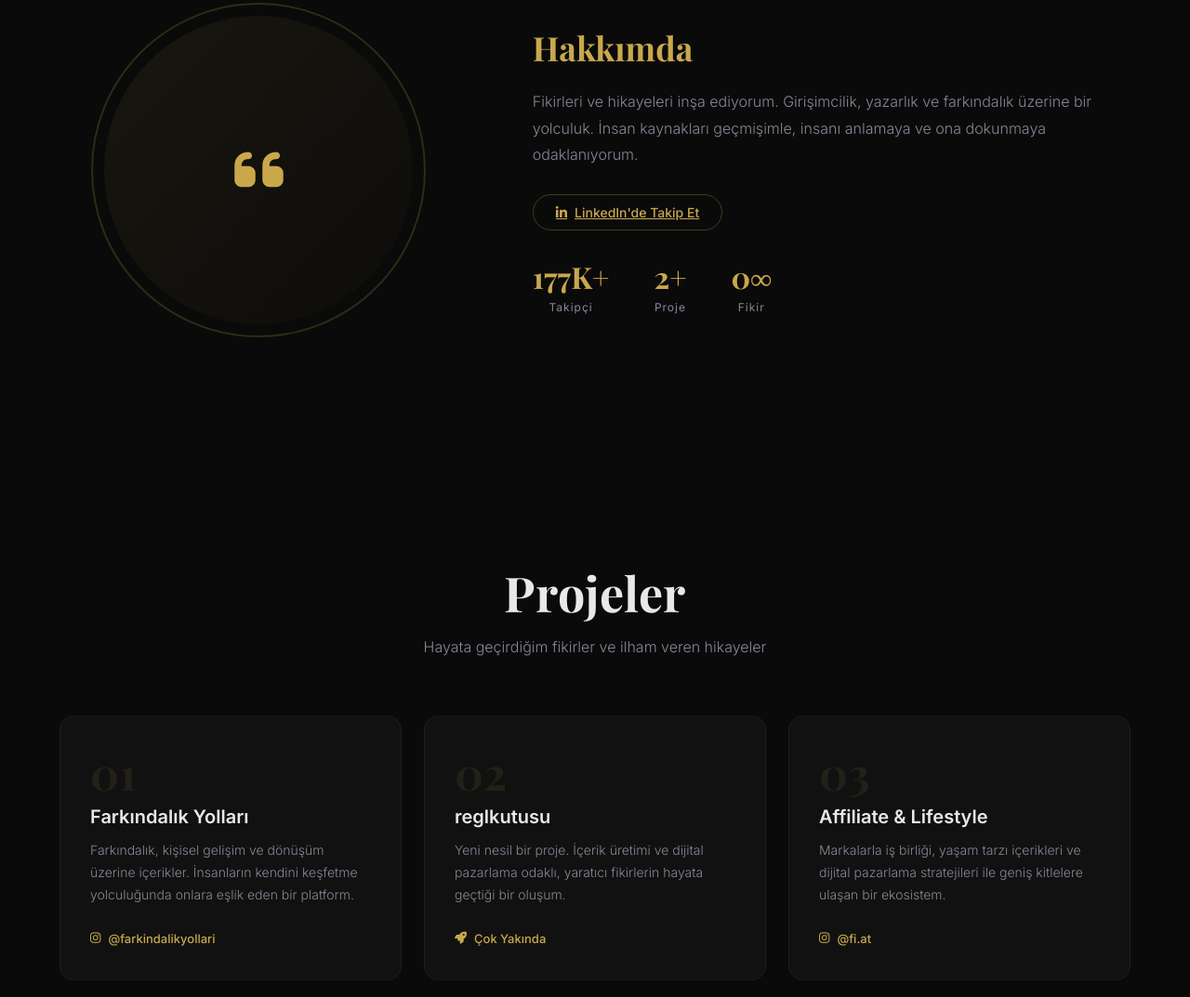
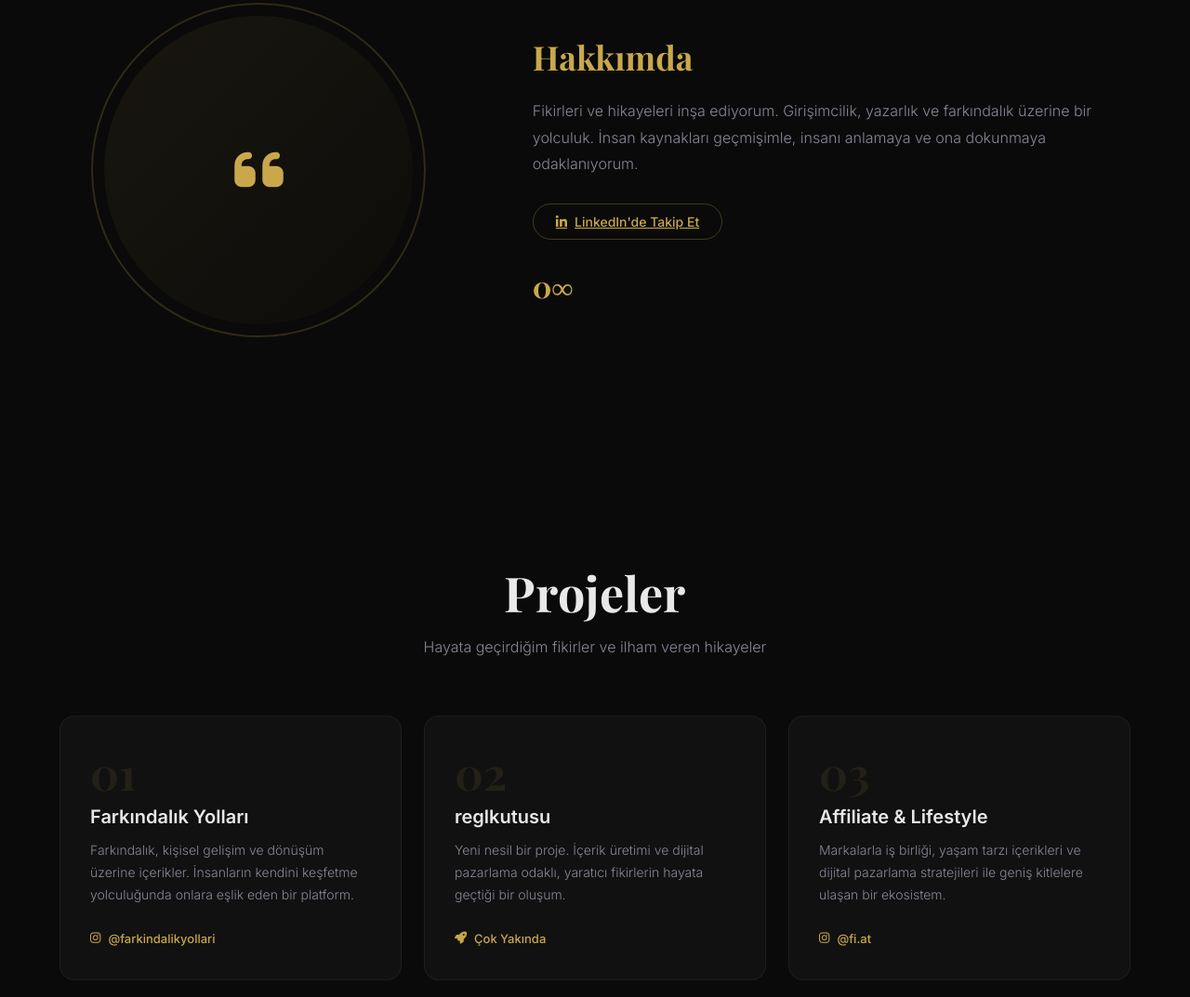
Before and after one commit to erezatmacaa-coder/firat-atmaca, a plain HTML site: page index.html in a window 1280 px wide. Shown: the part 917-1990 px from the top of the page at 93% size. Drawn offline with nearby package versions, Linux system fonts and the light colour scheme; a web font is replaced by a local one.

Commit message:
Remove stat labels, keep only ∞ symbol

```diff
--- a/index.html
+++ b/index.html
@@ -73,9 +73,7 @@
           <a href="https://www.linkedin.com/in/firat-atmaca-50944384" target="_blank" rel="noopener" class="about-linkedin"><i class="fab fa-linkedin-in"></i> LinkedIn'de Takip Et</a>
 
           <div class="about-stats">
-            <div class="stat"><span class="stat-num">177K+</span><span class="stat-label">Takipçi</span></div>
-            <div class="stat"><span class="stat-num">2+</span><span class="stat-label">Proje</span></div>
-            <div class="stat"><span class="stat-num">∞</span><span class="stat-label">Fikir</span></div>
+            <div class="stat"><span class="stat-num">∞</span></div>
           </div>
         </div>
       </div>
```
